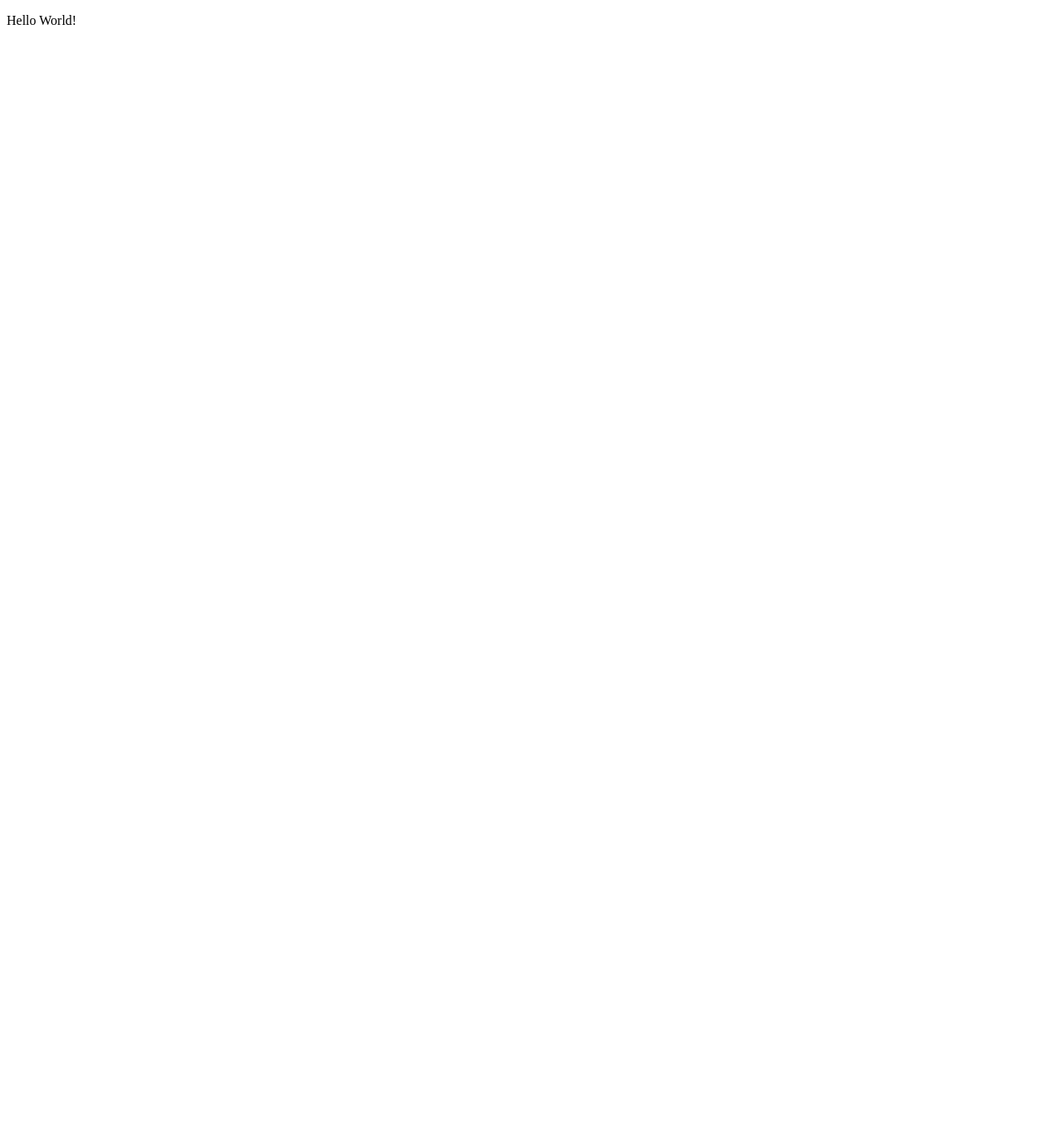
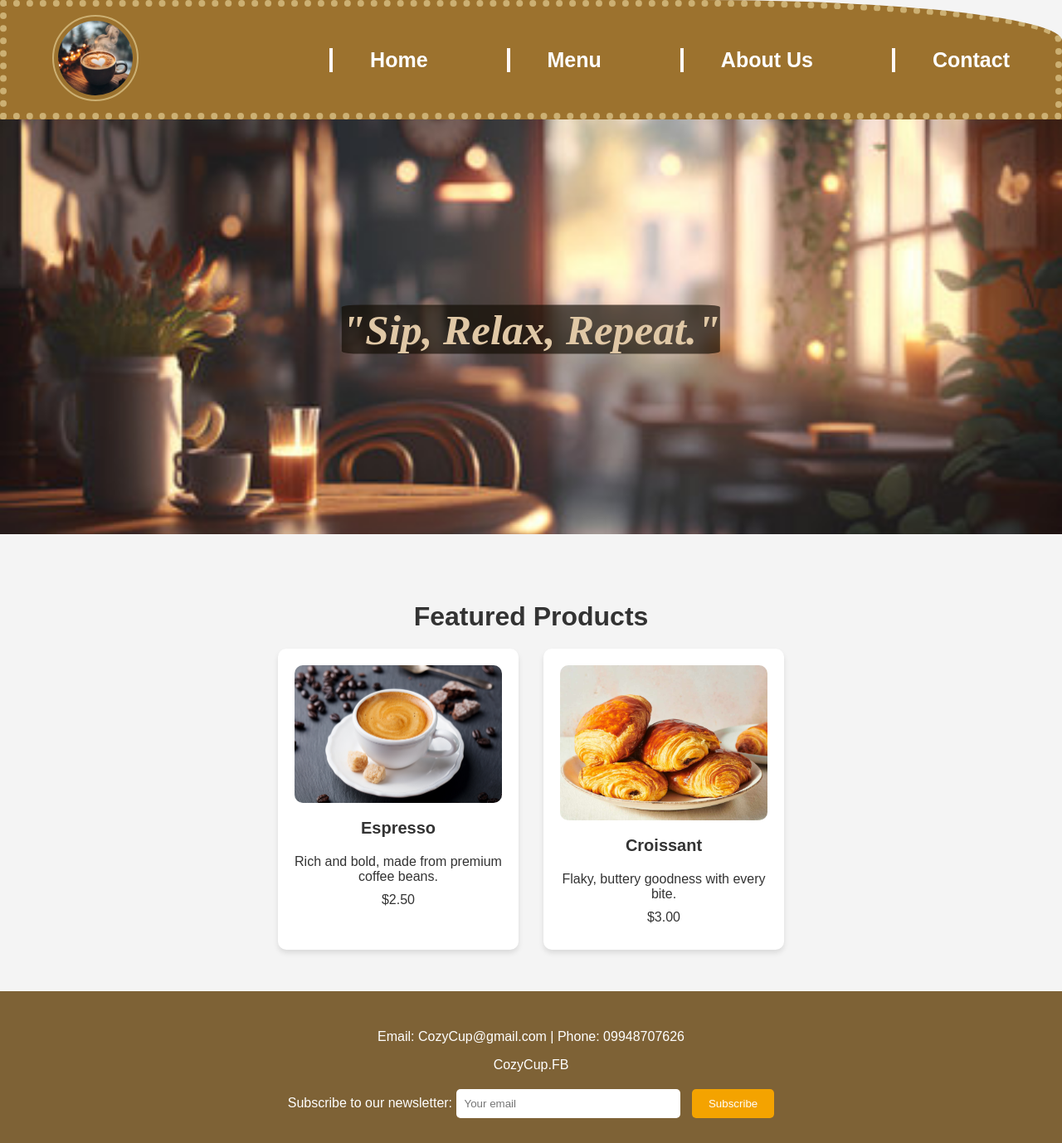
Before and after one commit to xyrilplayz/collab-namin, a plain HTML site: page index.html in a window 1280 px wide. Shown: the whole page at 83% size. Before the commit the page ends 800 px from the top, so only its background shows below. Drawn offline with Linux system fonts and the light colour scheme.

Commit message:
Renaming and Modifying CSS

```diff
--- a/styles.css
+++ b/index.css
@@ -7,32 +7,56 @@ body {
 }
 
 header {
-    background-color: #c69546; /* Dark purple */
+    background-color: #9c722e;
     color: white;
-    padding: 20px;
     display: flex;
     justify-content: space-between;
+    border-top-right-radius: 34%;
+    border: #ccb073 dotted 8px;
     align-items: center;
+    overflow-x: hidden;
+    padding: 10px;
 }
 
 header .logo img {
-    height: 100px;
+    margin-left: 45px;
+    padding: 5px;
+    height: 90px;
+    border-radius: 100%;
+    border: #ccb073 solid 2px;
 }
 
+header nav {
+    overflow-x: auto;
+    white-space: nowrap;
+    scrollbar-width: thin;
+    scrollbar-color: #6b4f2a transparent;
+}
 header nav ul {
     list-style: none;
     display: flex;
-    gap: 20px;
+    gap: 50px;
+}
+header nav ul li {
+    border-left: #fff8f8 solid 4px;
+    transition: border-left 0.3s ease;
 }
 
 header nav a {
     color: white;
     text-decoration: none;
     font-weight: bold;
+    font-size: 25px;
+    padding: 15px 45px;
+    border-radius: 10px;
+    transition: background-color 0.3s ease;
 }
 
-header nav a:hover {
-    color: #3900f4;
+header nav ul li:hover {
+    a{
+        background-color: #49462e;
+    }
+    border-left: transparent solid 4px;
 }
 
 #home .hero {
@@ -49,11 +73,14 @@ header nav a:hover {
 
 #home .hero h1 {
     position: absolute;
-    top: 50%;
+    top: 40%;
     left: 50%;
     transform: translate(-50%, -50%);
-    color: white;
-    font-size: 10;
+    color: rgb(224, 200, 166);
+    background-color:rgba(17, 11, 2, 0.658);
+    border-radius: 5%;
+    font-size: 60px;
+    font-size: 4vmax;
     font-style: italic;
     font-family:'Times New Roman', Times, serif;
 }
@@ -99,7 +126,7 @@ header nav a:hover {
 }
 
 footer {
-    background-color: #3e2a47;
+    background-color: #7e6236;
     color: white;
     padding: 30px;
     text-align: center;
@@ -112,7 +139,7 @@ footer a {
 }
 
 footer a:hover {
-    color: #f4a300;
+    color: #cfb786;
 }
 
 footer .newsletter {
@@ -137,5 +164,5 @@ footer button {
 }
 
 footer button:hover {
-    background-color: #3e2a47;
+    background-color: #ccb966;
 }
--- a/index.html
+++ b/index.html
@@ -3,9 +3,64 @@
 <head>
     <meta charset="UTF-8">
     <meta name="viewport" content="width=device-width, initial-scale=1.0">
-    <title>Collab namin</title>
+    <title>COZY CUP</title>
+    <link rel="stylesheet" href="index.css">
 </head>
 <body>
-    <p>Hello World!</p>
+    <header>
+        <div class="logo">
+            <img src="logo.png" alt="LOGO">
+        </div>
+        <nav>
+            <ul>
+                <li><a href="index.html">Home</a></li>
+                <li><a href="menu.html">Menu</a></li>
+                <li><a href="about.html">About Us</a></li>
+                <li><a href="contact.html">Contact</a></li>
+            </ul>
+        </nav>
+    </header>
+
+    <section id="home">
+        <section class="hero">
+            <img src="interior.jpg" alt="Interior">
+            <h1>"Sip, Relax, Repeat."</h1>
+        </section>
+
+        <section id="featured-products">
+            <h2>Featured Products</h2>
+            <div class="products">
+                <div class="product">
+                    <img src="espresso.jpg" alt="Espresso">
+                    <h3>Espresso</h3>
+                    <p>Rich and bold, made from premium coffee beans.</p>
+                    <p>$2.50</p>
+                </div>
+                <div class="product">
+                    <img src="croissant.jpg" alt="Croissant">
+                    <h3>Croissant</h3>
+                    <p>Flaky, buttery goodness with every bite.</p>
+                    <p>$3.00</p>
+                </div>
+            </div>
+        </section>
+    </section>
+
+<footer>
+    <div class="contact-info">
+        <p>Email: CozyCup@gmail.com | Phone: 09948707626</p>
+    </div>
+    <div class="social-media">
+        <a href="#">CozyCup.FB</a>
+    </div>
+    <div class="newsletter">
+        <form action="subscribe.php" method="POST">
+            <label for="email">Subscribe to our newsletter:</label>
+            <input type="email" id="email" name="email" placeholder="Your email">
+            <button type="submit">Subscribe</button>
+        </form>
+    </div>
+</footer>
+
 </body>
 </html>
```
Also changed, not shown: menu.html (renamed from Cozy Cup.html, +7 -5 lines).
